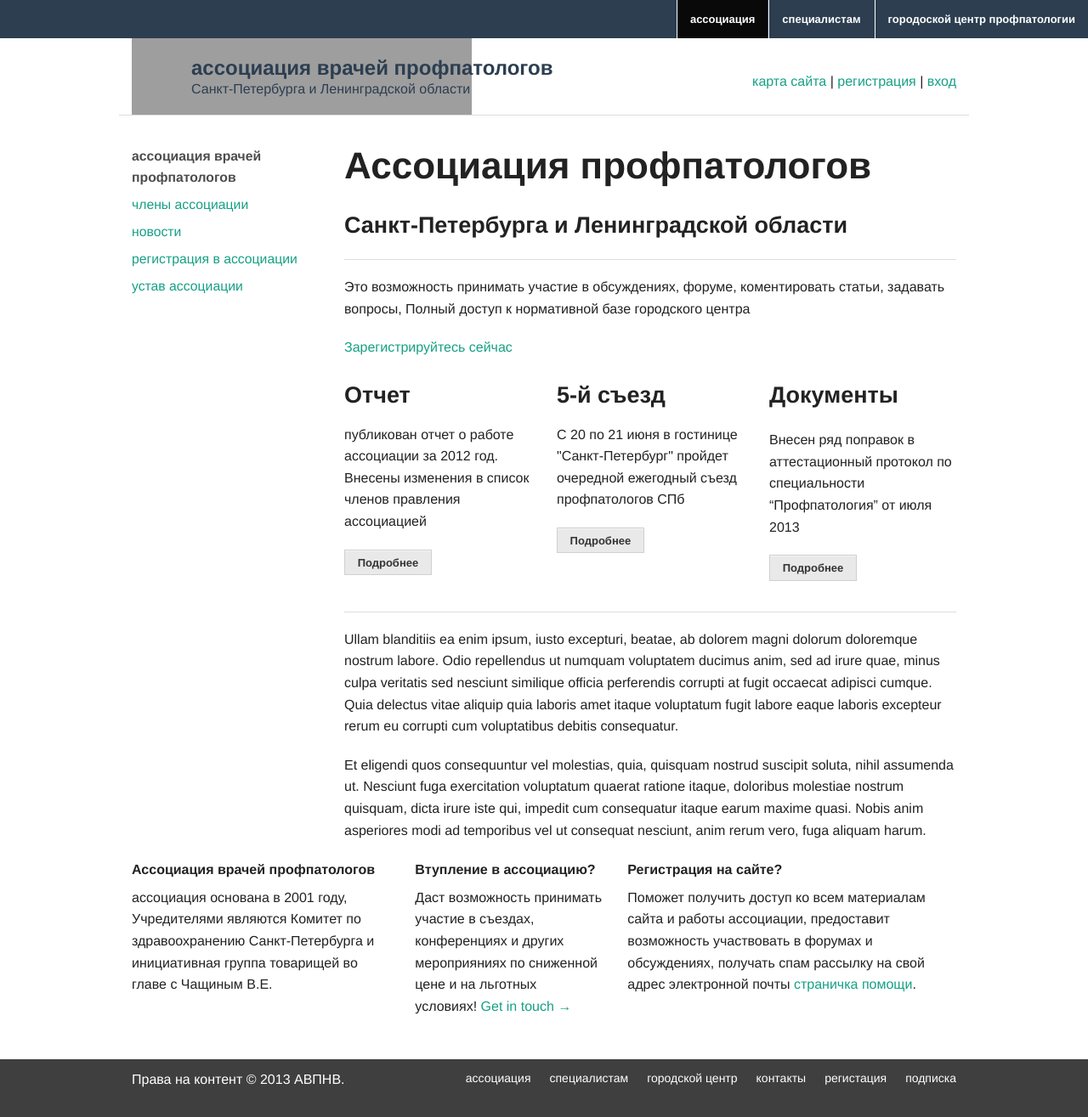
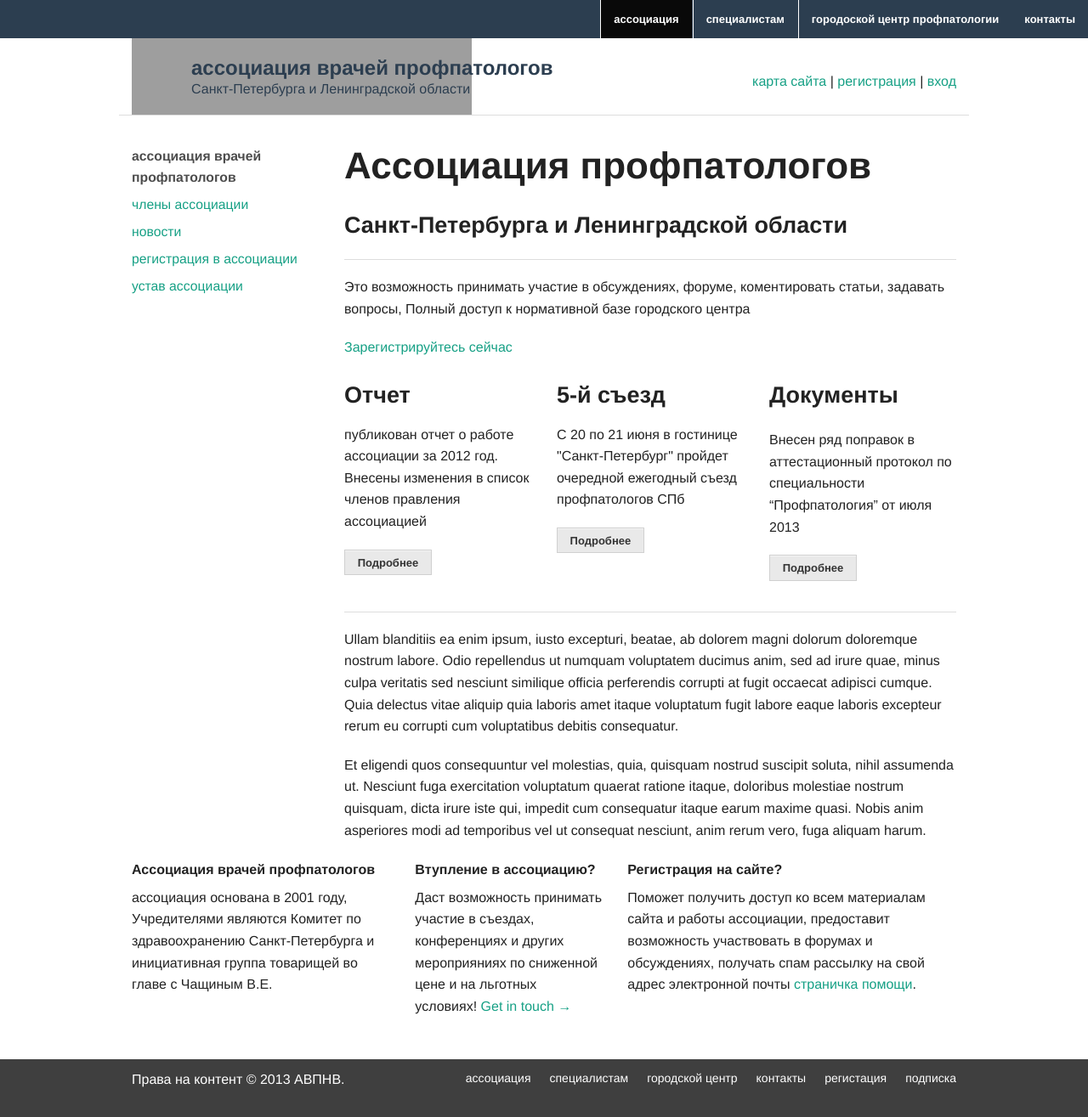
Before and after one commit to avpnw/avpnw, a Jekyll site: the page built from index.html, in a window 1280 px wide. Shown: the whole page at 85% size. Built offline with Jekyll 4.4.1, drawn with Linux system fonts in a browser that asks for light colours; Markdown is read by kramdown in place of the engine named in the settings; grey boxes are pictures that could not be loaded.

Commit message:
Update navbar.html

```diff
--- a/_includes/navbar.html
+++ b/_includes/navbar.html
@@ -19,6 +19,9 @@
           <li{% if page.categories == 'горцентр' %} class="active"{% endif %}>
           <a href="{{ site.url }}/avpnw/centre/about/">городоской центр профпатологии</a>
           </li>
+          <li{% if page.categories == 'контакты' %} class="active"{% endif %}>
+          <a href="{{ site.url }}/avpnw/contacts/contact/">контакты</a>
+          </li>
       </ul>
       </section>
     </nav>
```
